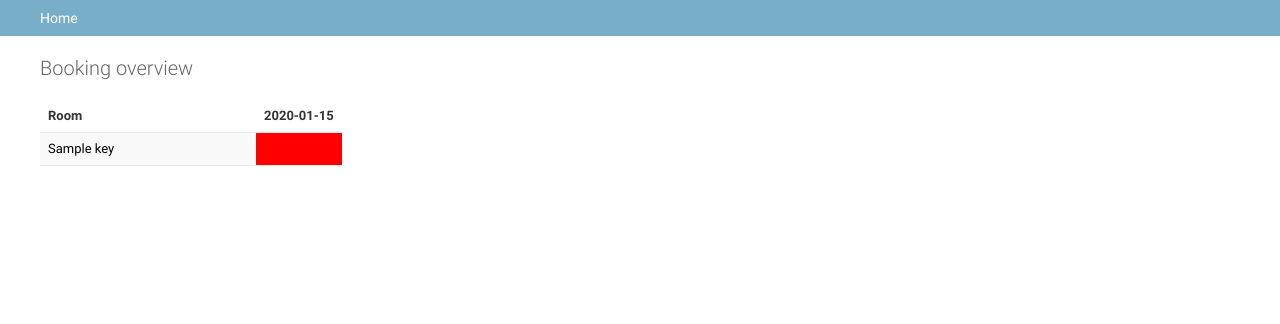
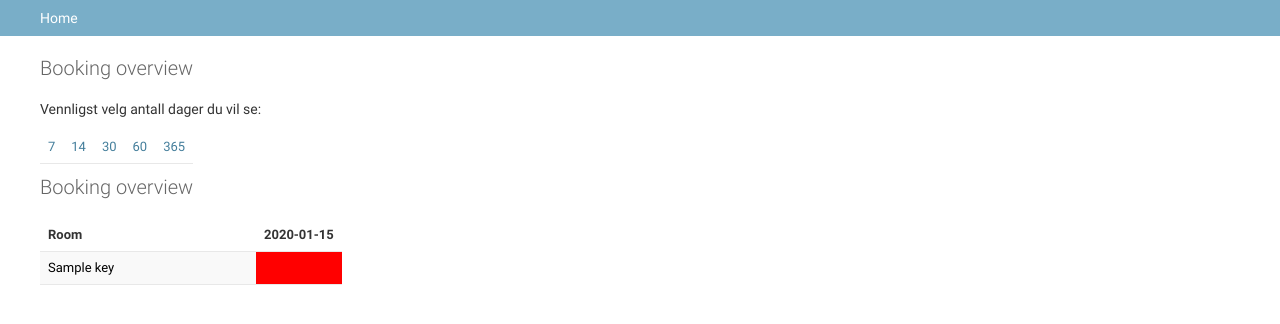
Before and after one commit to JulieHM/hotell_booking, a Django app: template fancyhotel/booking/templates/admin/overview.html in a window 1280 px wide. Shown: the part 48-372 px from the top of the page. Run offline with Django 3.2, Linux system fonts and the light colour scheme; the template is opened without the code that fills it: most values are stand-ins (such as "Sample title", 1, 10 or a date in 2020).

Commit message:
Add overview_index, ability to choose number of days for overview
This commit adds overview_index, which is simply a first landing page
for overview in Admin.
This commit also adds ability to choose number of days for overview,
meaning the user can see however many days they want (counting from
today)

Related to #12

```diff
--- a/fancyhotel/booking/templates/admin/overview.html
+++ b/fancyhotel/booking/templates/admin/overview.html
@@ -1,6 +1,6 @@
-{% extends "admin/base_site.html" %}
+{% extends "admin/overview_index.html" %}
 
-{% block content %}
+{% block overview %}
 <style>
     .overview-table-wrapper{
         display: block;
--- /dev/null
+++ b/fancyhotel/booking/templates/admin/overview_index.html
@@ -0,0 +1,21 @@
+{% extends "admin/base_site.html" %}
+
+{% block content %}
+<body>
+    <h1>Booking overview</h1>
+
+    <p>
+        Vennligst velg antall dager du vil se:
+        <table>
+            <td><a href="7">7</a></td>
+            <td><a href="14">14</a></td>
+            <td><a href="30">30</a></td>
+            <td><a href="60">60</a></td>
+            <td><a href="365">365</a></td>
+        </table>
+    </p>
+</body>
+
+{% block overview %}
+{% endblock overview %}
+{% endblock content %}
```
Also changed, not shown: fancyhotel/booking/admin.py (+7 -4 lines).
